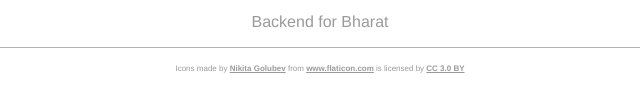
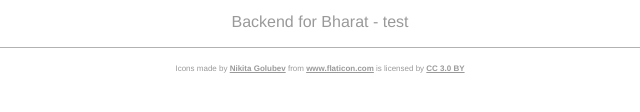
Before and after one commit to bharatkashyap/badarpur, a plain HTML site: page static/index.html in a window 1280 px wide. Shown: the part 234-346 px from the top of the page, 320-960 px from the left. Drawn offline with Linux system fonts and the light colour scheme.

Commit message:
Test: Watcher service

```diff
--- a/static/index.html
+++ b/static/index.html
@@ -239,7 +239,7 @@
           />
         </svg>
       </div>
-      <div class="text-light-gray helvetica m-t">Backend for Bharat</div>
+      <div class="text-light-gray helvetica m-t">Backend for Bharat - test</div>
       <div class="v-rule m-y"></div>
       <div class="helvetica text-small text-light-gray">
         Icons made by
```
